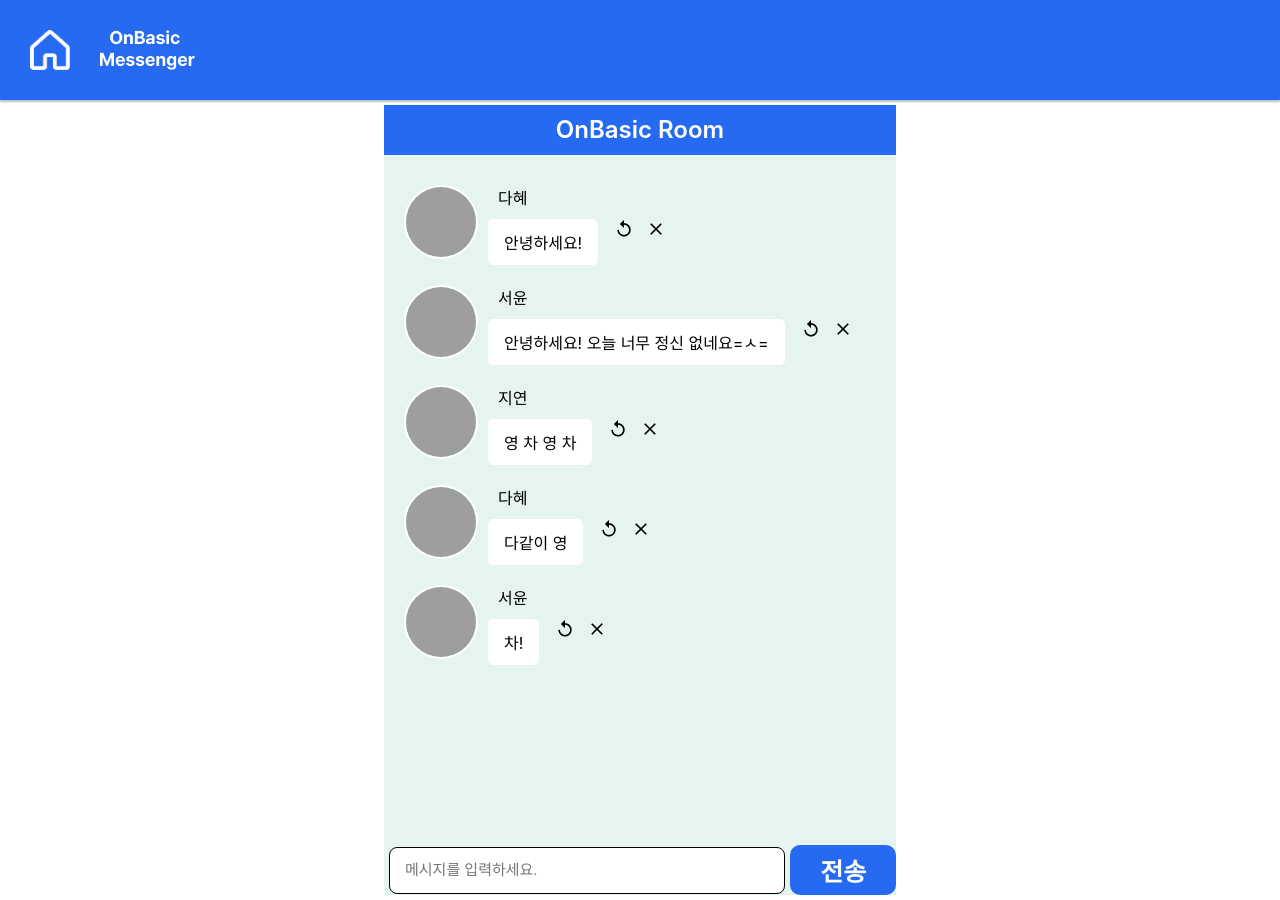
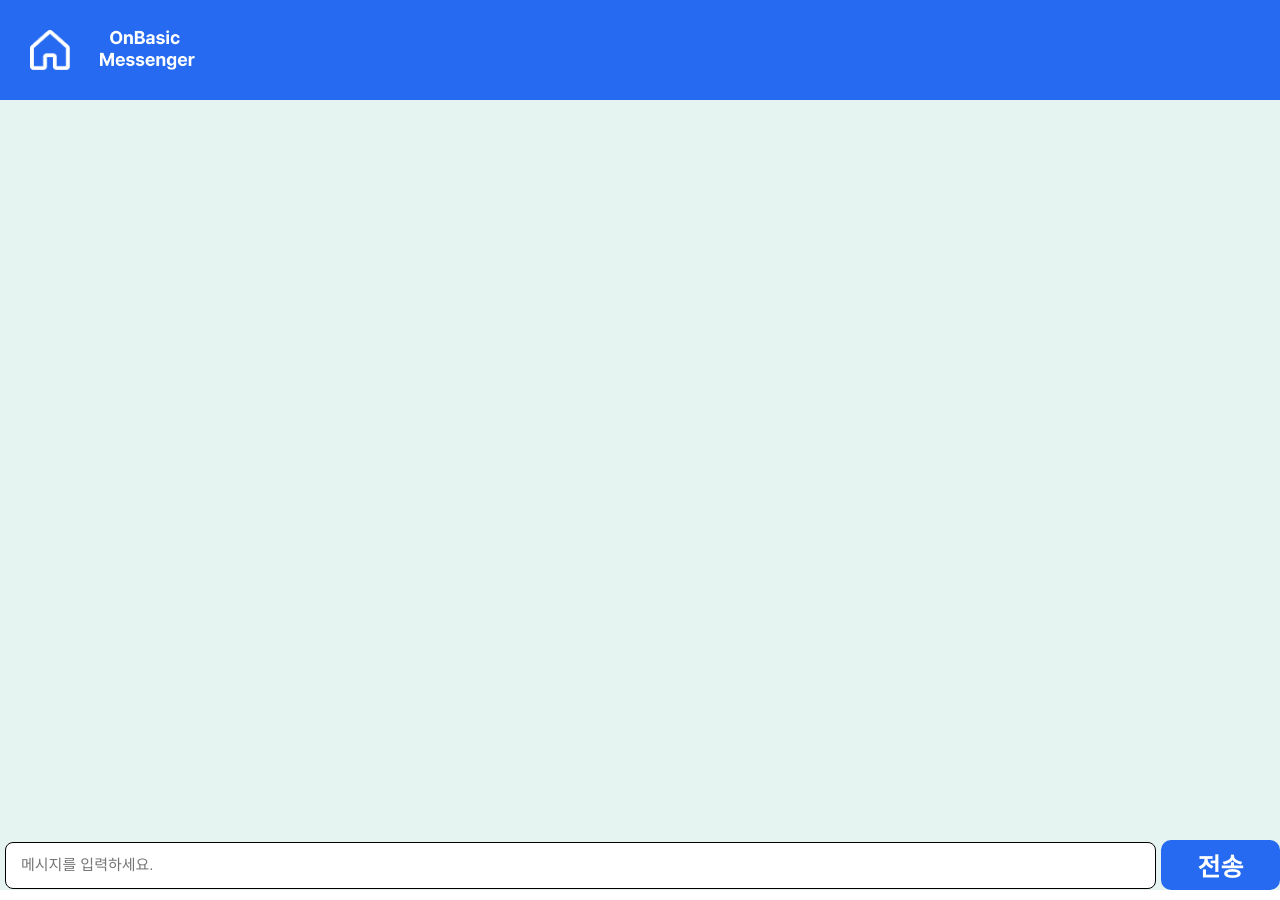
Before and after one commit to On-Basic/OnBasic_Messenger, a React (Create React App) app: page /main in a window 1280 px wide. Built offline with nearby package versions, Linux system fonts and the light colour scheme; grey boxes are pictures that could not be loaded.

Commit message:
Modify : Style 변경

```diff
--- a/src/Components/Main/Chat.jsx
+++ b/src/Components/Main/Chat.jsx
@@ -38,12 +38,11 @@ const Chat = () => {
 
   return (
     <ChatBar>
-      <ChatTitle>OnBasic Room</ChatTitle>
       <Container>
-        {chatList &&
+        {/* {chatList &&
           chatList.map((chatItem, idx) => {
             return <ChatContentList key={idx} chatItem={chatItem} />;
-          })}
+          })} */}
       </Container>
       <InputContent>
         <Input
@@ -69,28 +68,13 @@ const Chat = () => {
 export default Chat;
 
 const ChatBar = styled.div`
-  width: 40%;
   background-color: ${PALLETS.SKY};
-  margin: 5px auto;
-`;
-
-const ChatTitle = styled.div`
-  display: inline-block;
-  vertical-align: middle;
-  text-align: center;
-  width: 100%;
-  height: 50px;
-  line-height: 50px;
-  color: ${PALLETS.WHITE};
-  background-color: ${PALLETS.BLUE};
-  font-size: 24px;
-  font-weight: 600;
 `;
 
 const Container = styled.div`
   padding: 20px;
   z-index: 10;
-  height: 650px;
+  height: 700px;
   overflow-y: scroll;
 `;
 
```
